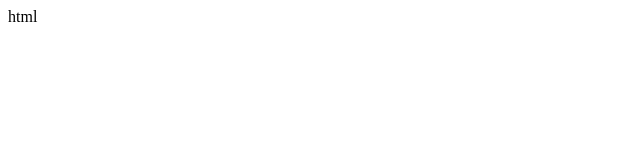
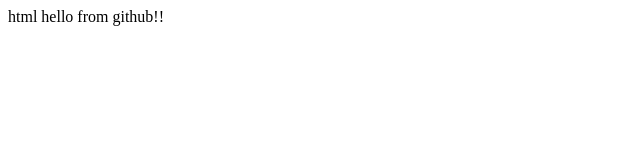
Before and after one commit to maissa-souissi/learningGIt, a plain HTML site: page index.html in a window 1280 px wide. Shown: the whole page, without its empty margins (0-640 px from the left). Drawn offline with Linux system fonts and the light colour scheme.

Commit message:
Update index.html
change from github

```diff
--- a/index.html
+++ b/index.html
@@ -1,3 +1,3 @@
 <html>
-<body> html</body>
+<body> html hello from github!!</body>
 </html>
```
